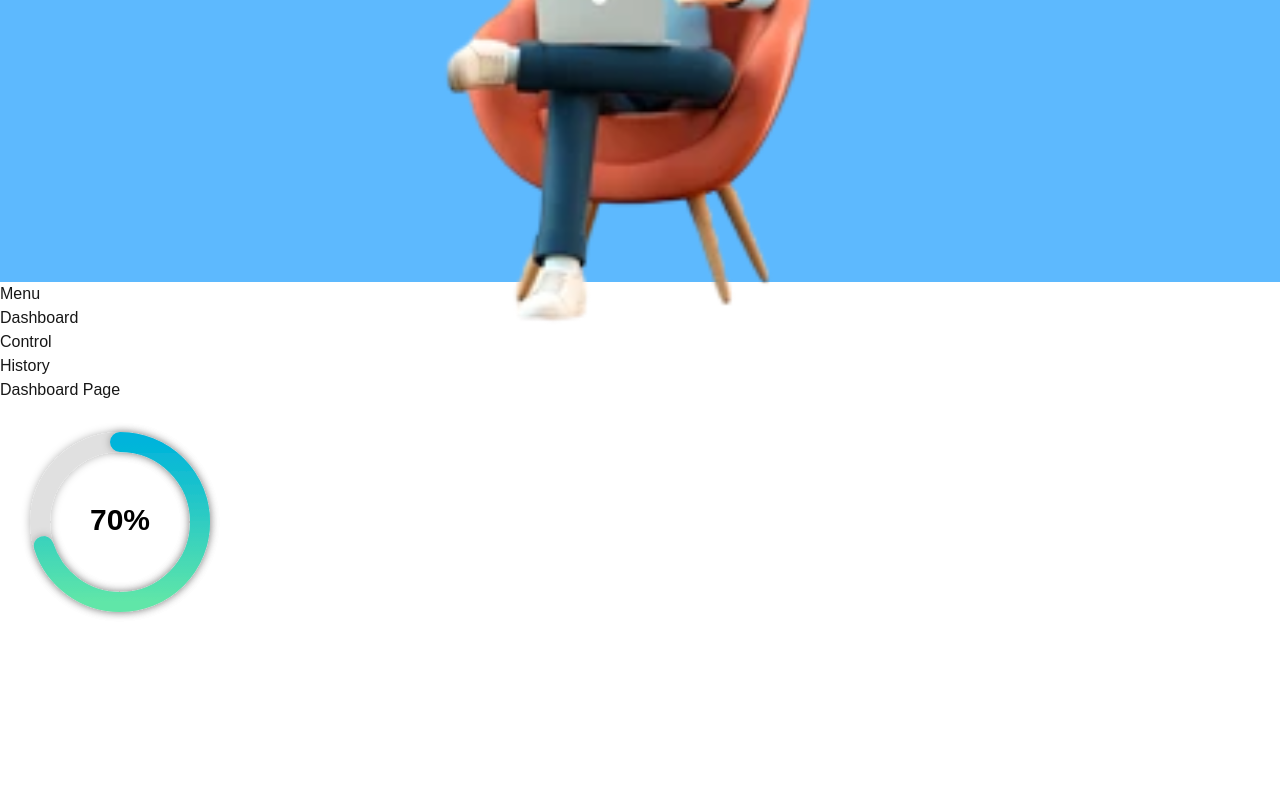
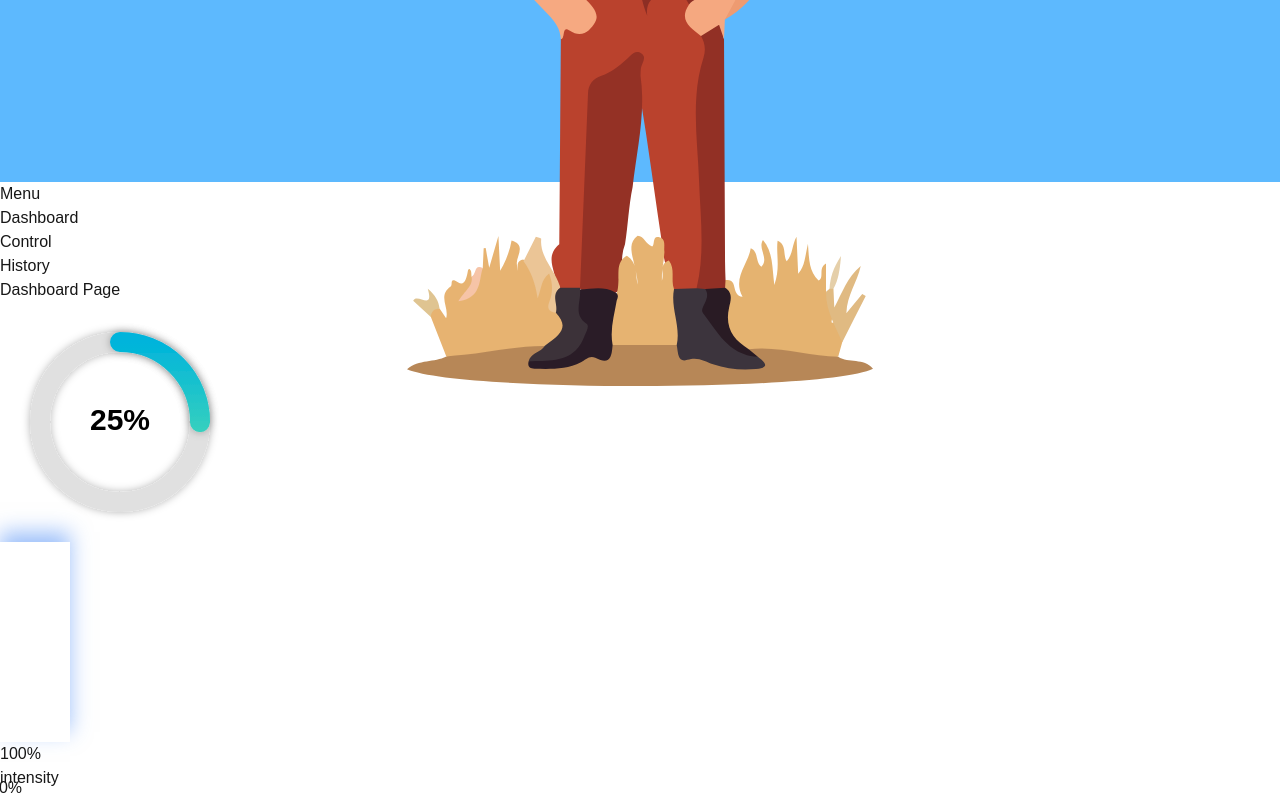
Before and after one commit to Jason-SV/embedded-project, a Next.js app in the folder frontend/: page /dashboard in a window 1280 px wide. Shown: the part 414-1214 px from the top of the page. Before the commit the page ends 1056 px from the top, so only its background shows below. Built offline with nearby package versions, Linux system fonts and the light colour scheme.

Commit message:
create progress bar vertical and horizontal

```diff
--- a/frontend/src/app/dashboard/page.tsx
+++ b/frontend/src/app/dashboard/page.tsx
@@ -1,15 +1,28 @@
 import TempChart from "@/components/TempChart";
+import VerticalProgressBar from "@/components/VerticalProgressBar";
+import HorizontalProgressBar from "@/components/HorizontalProgressBar";
 
 const Dashboard = () => {
     const progress = 70;
     const radius = 80; // Reduced radius for larger margins
+
+    const Temperature = 25;
+    const Humidity = 50;
+    const intensity = 100;
 
     return (
         <div>
             <div className="flex flex-col items-center justify-center py-8">
                 <h1 className="text-3xl font-bold">Dashboard Page</h1>
                 {/* Dashboard Content Real time data */}
-                <TempChart progress={progress} radius={radius} strokeWidth={20} />
+                <TempChart progress={Temperature} radius={radius} strokeWidth={20} />
+                <VerticalProgressBar
+                    progress={intensity}
+                />
+                <br />
+                <HorizontalProgressBar
+                    progress={Humidity}
+                />
             </div>
         </div>
     )
--- a/frontend/src/components/Banner.tsx
+++ b/frontend/src/components/Banner.tsx
@@ -10,17 +10,17 @@ const Banner: React.FC<BannerProps> = ({ message, backgroundColor }) => {
   return (
     <div className='overflow-visible'>
         <div className='flex space justify-between text-xl font-bold'>
-            <h1>SMART FARMER</h1>
+            <h1>Smart Farmer</h1>
             <h1>LOGOUT</h1>
         </div>
         <div className='relative h-[170px] overflow-visible'>
             <div className='absolute z-10 flex justify-between items-center w-full h-full'>
                 <div className="w-[50%] flex items-center justify-center">
-                    <h1 className="text-xl text-left font-bold text-white">MANAGE<br />Farm EASILY</h1>
+                    <h1 className="text-xl text-left text-white">MANAGE<br />Farm EASILY</h1>
                 </div>
                 <div className="w-[50%] h-[100%] relative z-20 overflow-visible absolute">
                     <Image
-                        src="/jason.svg"
+                        src="/chawsuan.svg"
                         alt="json picture"
                         width={0}
                         height={0}
@@ -44,8 +44,8 @@ const Banner: React.FC<BannerProps> = ({ message, backgroundColor }) => {
                                 top: "70%",
                                 left: "10%",
                                 transform: "translate(-50%, -50%)",
-                                width: "600px",
-                                height: "600px",
+                                width: "500px",
+                                height: "500px",
                                 zIndex: 1,
                             }} >
                         </div>
--- /dev/null
+++ b/frontend/src/components/HorizontalProgressBar.tsx
@@ -0,0 +1,63 @@
+// HorizontalProgressBar.tsx
+import React from "react";
+
+// Define prop types
+interface HorizontalProgressBarProps {
+  progress: number;
+  width?: string; // Width of the progress bar (e.g., '300px', 'w-48')
+  height?: string; // Height of the progress bar (e.g., '10px', 'h-6')
+}
+
+const HorizontalProgressBar: React.FC<HorizontalProgressBarProps> = ({
+  progress,
+  width = "300px",
+  height = "10px",
+}) => {
+  const clampedProgress = Math.min(Math.max(progress, 0), 100);
+
+  return (
+    <div
+      className="relative rounded-3xl bg-gray-200 overflow-visible shadow-[0_10px_40px_0_rgba(0,0,0,0.2)]"
+      style={{ width, height }}
+      role="progressbar"
+      aria-valuenow={clampedProgress}
+      aria-valuemin={0}
+      aria-valuemax={100}
+    >
+      <div
+        className="absolute left-0 top-0 h-full bg-gradient-to-r from-green-400 to-blue-500 transition-width duration-300 rounded-3xl"
+        style={{
+          width: `${clampedProgress}%`,
+          boxShadow: "inset 0 4px 8px rgba(0, 0, 0, 0.3)",
+        }}
+      />
+      {/* Circle Indicator */}
+      <div
+        className="absolute top-1/2 bg-white rounded-full border-2 shadow-xl"
+        style={{
+          left: `${clampedProgress}%`,
+          width: "20px",
+          height: "20px",
+          transform: "translate(-50%, -50%)",
+          pointerEvents: "none",
+          zIndex: 10,
+        }}
+      />
+      {/* Optional Label */}
+      <div className="absolute w-full text-black font-bold top-full mt-2 text-center mt-4"
+        style={{
+            left: `${clampedProgress}%`,
+            width: "20px",
+            height: "20px",
+            transform: "translate(-50%, -50%)", // Center vertically and adjust horizontally
+            pointerEvents: "none", // Prevents the circle from capturing mouse events
+            zIndex: 10, // Ensure the circle is above the progress bar
+        }}
+      >
+        <p className="text-sm">{clampedProgress}%</p>
+      </div>
+    </div>
+  );
+};
+
+export default HorizontalProgressBar;
--- /dev/null
+++ b/frontend/src/components/VerticalProgressBar.tsx
@@ -0,0 +1,43 @@
+// VerticalProgressBar.tsx
+import React from "react";
+
+// Define prop types
+interface VerticalProgressBarProps {
+  progress: number;
+  width?: string; // Width of the progress bar (e.g., '24px', 'w-6')
+  height?: string; // Height of the progress bar (e.g., '192px', 'h-48')
+}
+
+const VerticalProgressBar: React.FC<VerticalProgressBarProps> = ({
+  progress,
+  width = "70px",
+  height = "200px",
+}) => {
+  return (
+    <div
+      className="relative rounded-3xl bg-gray-200 overflow-hidden shadow-[0_20px_80px_0_rgba(0,0,0,0.3)]"
+      style={{ width, height }}
+    >
+      <div
+        className="absolute bottom-0 w-full bg-gradient-to-t from-green-400 to-blue-500"
+        style={{
+          height: `${Math.min(Math.max(progress, 0), 100)}%`,
+          boxShadow: "0 -10px 20px rgba(59, 130, 246, 0.5)"
+        }}
+      />
+      <div>
+        <div className="absolute w-full text-white font-bold bottom-0 text-center mb-3">
+            <p className="text-2xl">
+                {progress}%
+            </p>
+            <p className="text-xs">
+                intensity
+            </p>
+
+        </div>
+      </div>
+    </div>
+  );
+};
+
+export default VerticalProgressBar;
```
Also changed, not shown: frontend/src/app/page.tsx (+12 -5 lines), frontend/public/chawsuan.svg (added).
